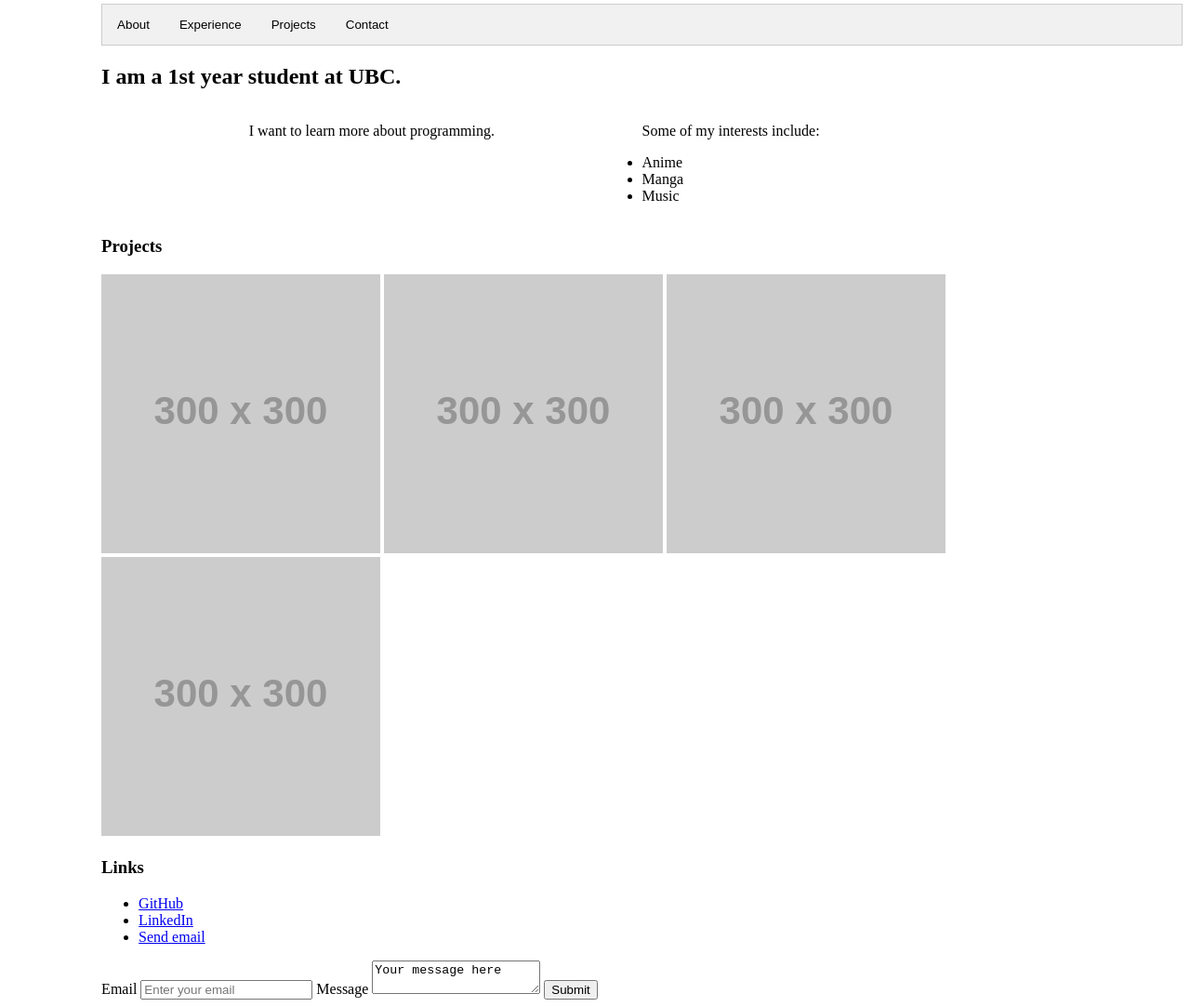
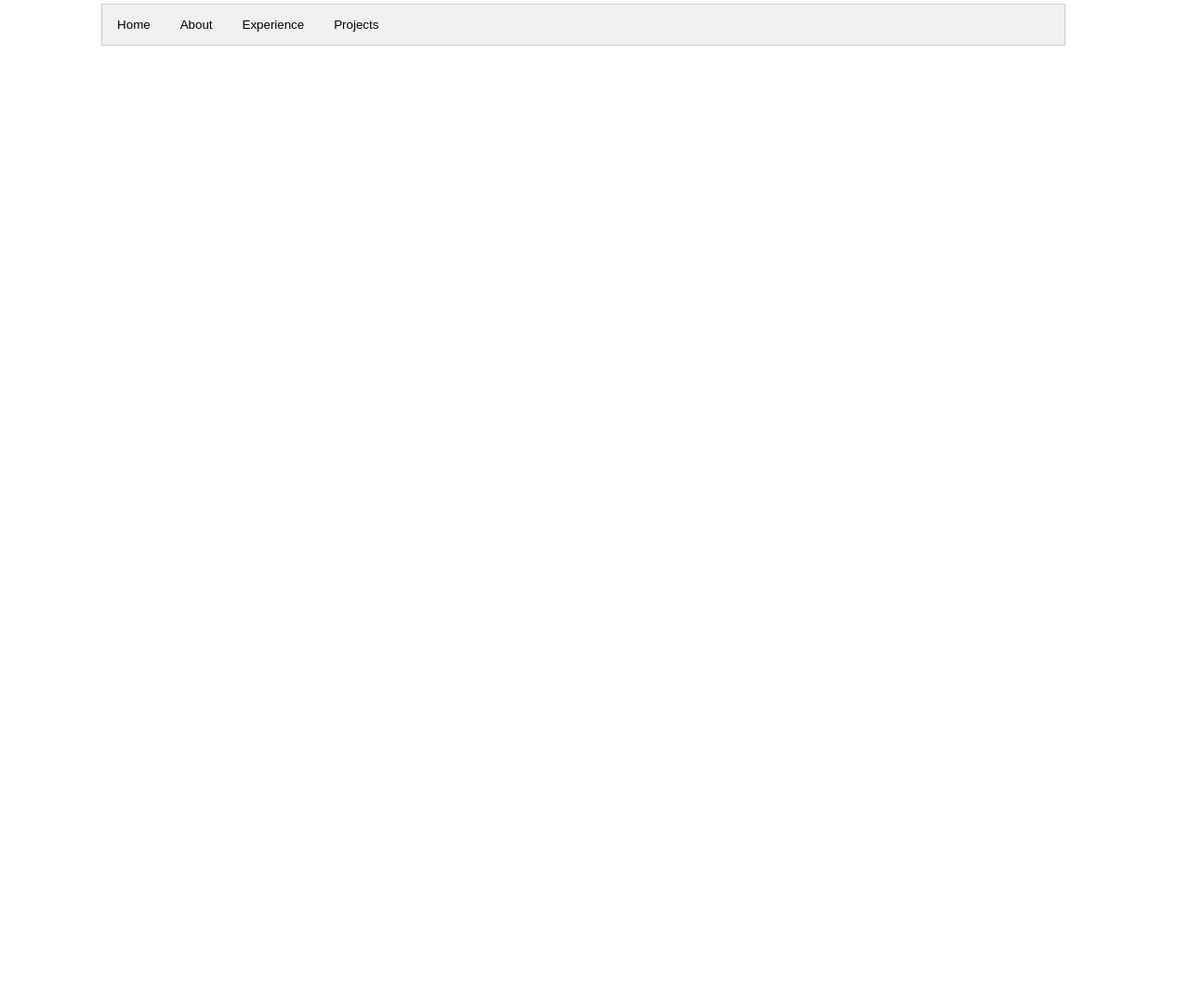
Before and after one commit to BennettTan/BennettTan.github.io, a plain HTML site: page index.html in a window 1280 px wide. Shown: the part 140-1223 px from the top of the page at 93% size. After the commit the page ends 800 px from the top, so only its background shows below. Drawn offline with Linux system fonts and the light colour scheme; placeholder pictures from the web are drawn by us.

Commit message:
Fixed the hyperlinks to make them look like buttons by anchoring them

```diff
--- a/index.html
+++ b/index.html
@@ -15,10 +15,14 @@
 
             <!-- Tab links -->
             <div class="tab">
-                <button class="tablinks" onclick="openTab(event, 'About')">About</button>
-                <button class="tablinks" onclick="openTab(event, 'Experience')">Experience</button>
-                <button class="tablinks" onclick="openTab(event, 'Projects')">Projects</button>
-                <button class="tablinks" onclick="openTab(event, 'Contact')">Contact</button>
+                <a href="index.html"><button type="button">Home</button></a>
+                <a href="index.html"><button type="button">About</button></a>
+                <a href="index.html"><button type="button">Experience</button></a>
+                <a href="index.html"><button type="button">Projects</button></a>
+                <!-- <button class="tablinks" onclick="openProject(event, 'About')">About</button>
+                <button class="tablinks" onclick="openProject(event, 'Experience')">Experience</button>
+                <button class="tablinks" onclick="openProject(event, 'Projects')">Projects</button>
+                <button class="tablinks" onclick="openProject(event, 'Contact')">Contact</button> -->
             </div>
 
             <!-- Tab content -->
@@ -38,35 +42,8 @@
             </div>
 
             <div id="Contact" class="tabcontent">
-                <h3>Contact</h3>
-                <p>These are the ways to contact me.</p>
-            </div>
-
-
-            <h2>I am a 1st year student at UBC.</h2>
-        </div>
-        <div class="about-grid">
-            <div class="about-section">
-                <p>I want to learn more about programming.</p>
-            </div>
-            <div>
-                <p>Some of my interests include:</p>
-                <ul class="about-list">
-                    <li>Anime</li>
-                    <li>Manga</li>
-                    <li>Music</li>
-                </ul>
-            </div>
-        </div>
-        <div>
-            <h3>Projects</h3>
-            <img src="http://via.placeholder.com/300" />
-            <img src="http://via.placeholder.com/300" />
-            <img src="http://via.placeholder.com/300" />
-            <img src="http://via.placeholder.com/300" />
-        </div>
-        <div>
-            <h3>Links</h3>
+                <h3>Contact Me</h3>
+                <p>
                 <ul>
                     <li>
                         <a href="https://github.com/BennettTan" target="_blank">GitHub</a>
@@ -75,22 +52,14 @@
                         <a href="https://www.linkedin.com/in/bennett-tan-75683b1b7/" target="_blank">LinkedIn</a>
                     </li>
                     <li>
-                    <a href="mailto:bentan1999@hotmail.com">Send email</a>
-                    <!-- <a href="bentan1999@hotmail.com" target="_blank">Email</a> -->
+                        <a href="mailto:bentan1999@hotmail.com">Email me</a>
                     </li>
                 </ul>
+
+                </p>
             </div>
-        <div>
-            <form>
-                <label for="email">
-                    Email <input type="email" id="email" placeholder="Enter your email" />
-                </label>
-                <label for="message">
-                    Message <textarea id="message">Your message here</textarea>
-                </label>
-                <input type="submit" />
-            </form>
         </div>
+
     </div>
     <script src="scripts.js"></script>
 </body>
--- a/scripts.js
+++ b/scripts.js
@@ -1,5 +1,5 @@
-function openTab(evt, tab) {
-    // Declare all variables
+function openProject(evt, project) {
+    // Declaring all variables
     var i, tabcontent, tablinks;
 
     // Get all elements with class="tabcontent" and hide them
@@ -15,6 +15,6 @@ function openTab(evt, tab) {
     }
 
     // Show the current tab, and add an "active" class to the button that opened the tab
-    document.getElementById(tab).style.display = "block";
+    document.getElementById(project).style.display = "block";
     evt.currentTarget.className += " active";
 }
--- a/styles.css
+++ b/styles.css
@@ -1,10 +1,24 @@
 .container {
-    max-width: 1300px;
-    margin: 4% 0% 0% 8%;
+    max-width: 100%;
+    margin: 4% 10% 10% 8%;
 }
 
 .title {
     margin: 0% 0% 2% 0%
+}
+
+* {box-sizing: border-box}
+
+.button {
+    font: bold 25px Helvetica;
+    text-decoration: none;
+    background-color: #EEEEEE;
+    color: #333333;
+    padding: 20px 30px 2px 6px;
+    border-top: 0px solid #333333;
+    border-right: 0px solid #333333;
+    border-bottom: 0px solid #333333;
+    border-left: 0px solid #CCCCCC;
 }
 
 /* Style the tab */
@@ -41,9 +55,7 @@
     padding: 6px 12px;
     border: 1px solid #ccc;
     border-top: none;
-    animation: fadeEffect 1.5s; /* Fading effect takes 1 second */
   }
-
 /* Go from zero to full opacity */
 @keyframes fadeEffect {
     from {opacity: 0;}
@@ -53,16 +65,3 @@
 .intro {
     text-align: center;
 }
-
-.about-grid {
-    display: grid;
-    grid-template-columns: 50% 50%
-}
-
-.about-section {
-    text-align: center;
-}
-
-.about-list {
-    padding: 0;
-}
```
Lines whose indentation alone changed are shown as unchanged.
